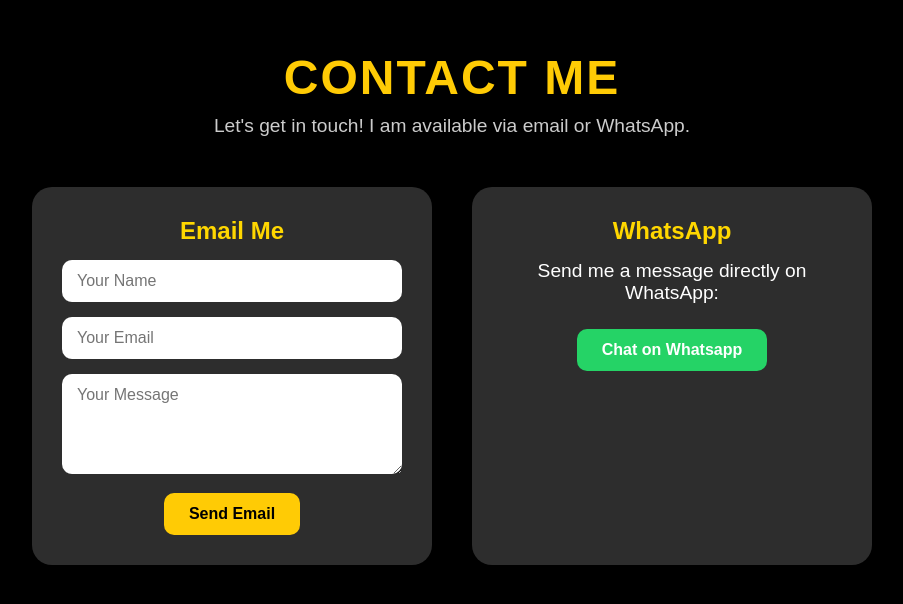
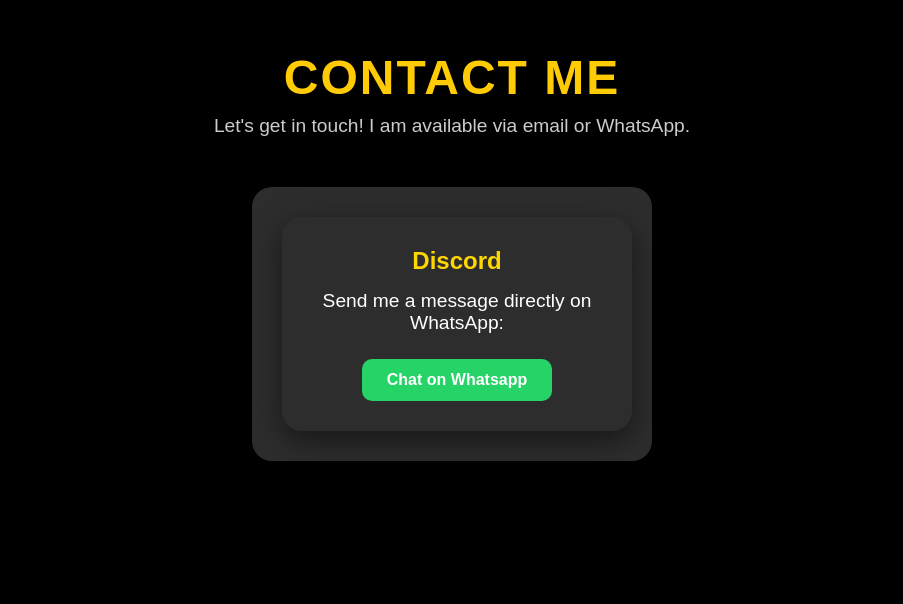
Before and after one commit to ishakdz16d/web1, a plain HTML site: page index.html in a window 1280 px wide. Shown: the part 2450-3054 px from the top of the page, without its empty margins (188-1091 px from the left). Drawn offline with Linux system fonts and the light colour scheme.

Commit message:
Update index.html

```diff
--- a/index.html
+++ b/index.html
@@ -149,19 +149,8 @@
     <p>Let's get in touch! I am available via email or WhatsApp.</p>
     <div class="contact-cards">
       <div class="contact-card">
-        <h3>Email Me</h3>
-        <form action="https://api.web3forms.com/submit" method="POST">
-          <input type="hidden" name="access_key" value="">
-          <input type="hidden" name="subject" value="New Contact Form Submission">
-          <input type="hidden" name="redirect">
-          <input type="text" name="name" placeholder="Your Name" required>
-          <input type="email" name="email" placeholder="Your Email" required>
-          <textarea name="message" placeholder="Your Message" required></textarea>
-          <button type="submit">Send Email</button>
-        </form>
-      </div>
       <div class="contact-card">
-        <h3>WhatsApp</h3>
+       <h3>Discord</h3>
         <p>Send me a message directly on WhatsApp:</p>
         <a href="https://wa.me/20******?text=Welcome Ra3d" target="_blank" class="whatsapp-btn">
           Chat on Whatsapp
```
